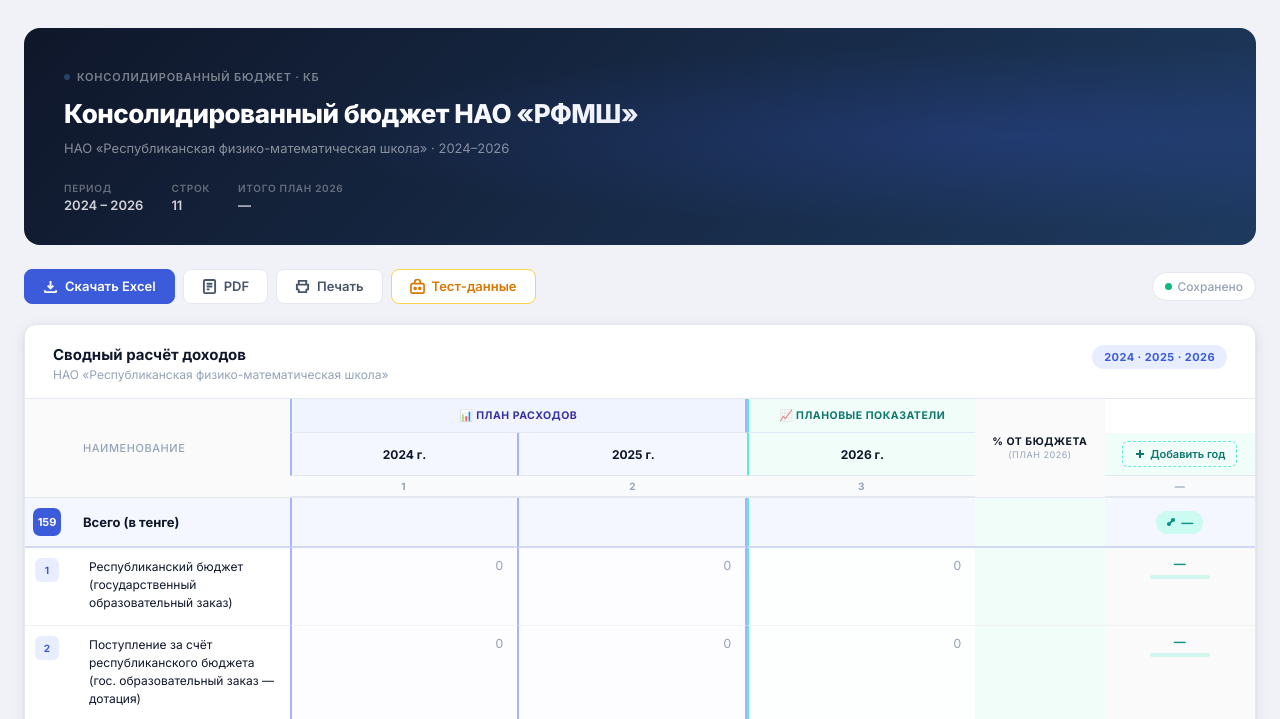
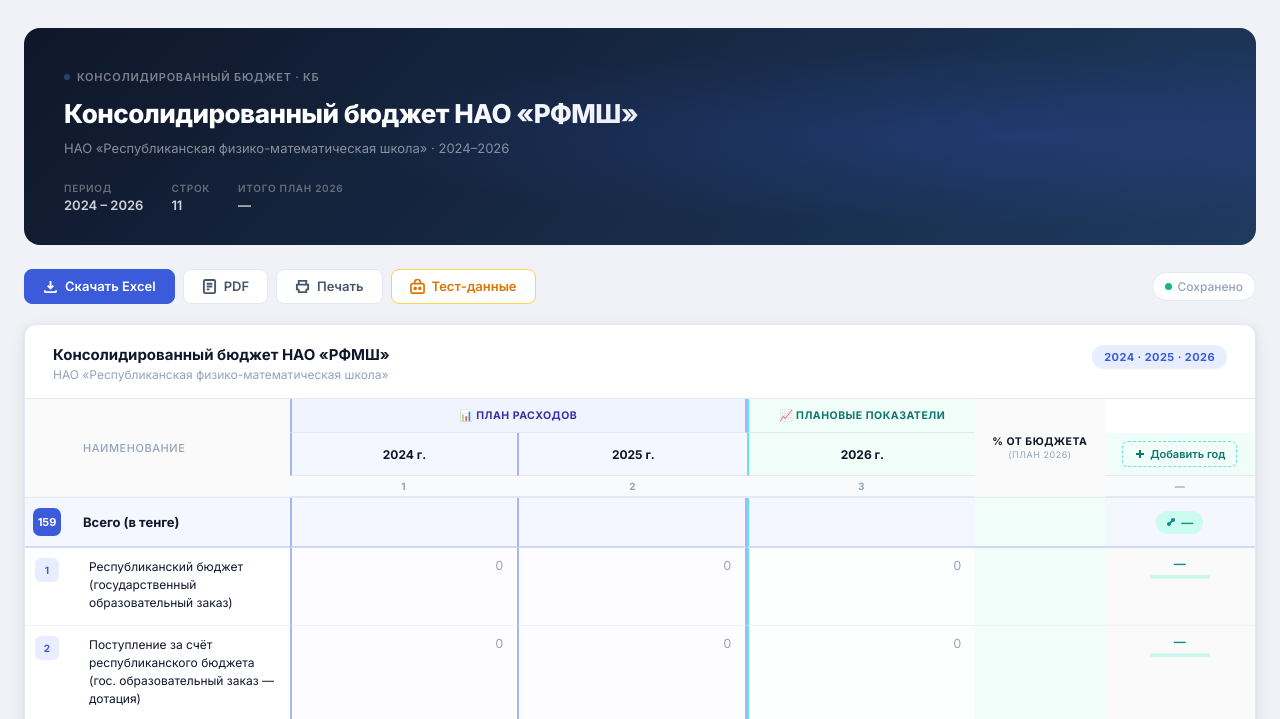
Before and after one commit to gRade333-commits/finka-budget, a website: page kb-svod.html in a window 1280 px wide. Shown: the part 56-775 px from the top of the page. Drawn offline with Linux system fonts and the light colour scheme.

Commit message:
fix: update card header title to reflect consolidated budget for NAO «РФМШ»

```diff
--- a/kb-svod.html
+++ b/kb-svod.html
@@ -354,7 +354,7 @@
 
         <div class="card-header">
             <div>
-                <div class="card-header-title">Сводный расчёт доходов</div>
+                <div class="card-header-title">Консолидированный бюджет НАО «РФМШ»</div>
                 <div class="card-header-sub">НАО «Республиканская физико-математическая школа»</div>
             </div>
             <div class="year-badge" id="year-badge">2024 · 2025 · 2026</div>
```
